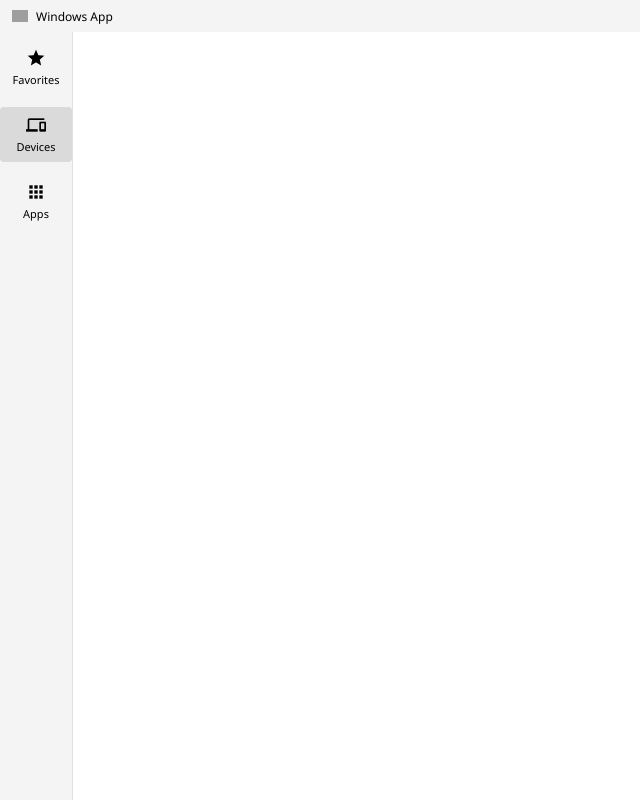
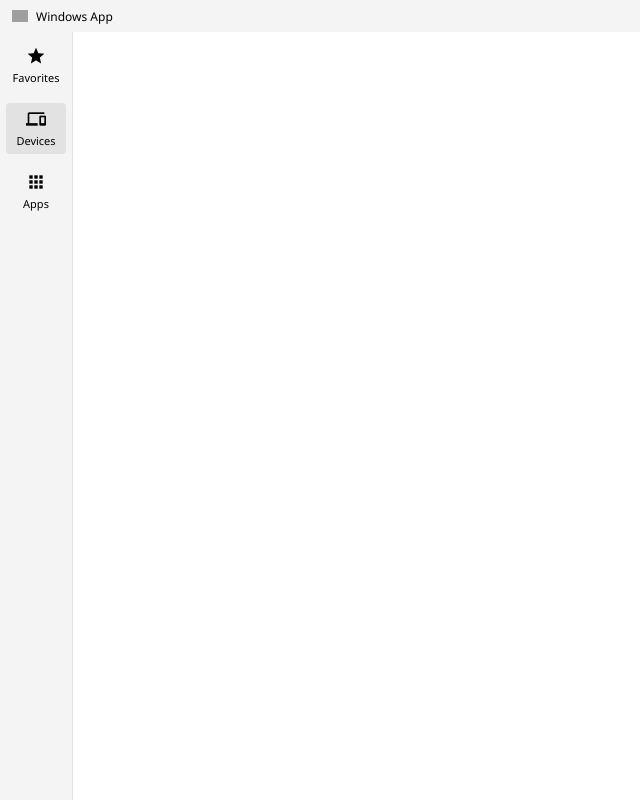
Before and after one commit to PeterLin-WAPP/WAPP-systray, a React app: page / in a window 1280 px wide. Shown: the whole page, without its empty margins (0-640 px from the left). Built offline with nearby package versions, Linux system fonts and the light colour scheme; grey boxes are pictures that could not be loaded.

Commit message:
systray updated shell styling

```diff
--- a/src/renderer/styles.css
+++ b/src/renderer/styles.css
@@ -68,14 +68,14 @@ html, body {
 }
 
 .nav-item {
-  width: 48px;
+  width: calc(100% - 12px);
   height: auto;
   display: flex;
   flex-direction: column;
   align-items: center;
   justify-content: center;
-  margin-bottom: 12px;
-  padding: 8px 0;
+  margin: 0 6px 12px 6px;
+  padding: 6px 0;
   border-radius: 4px;
   color: #000000;
   cursor: pointer;
@@ -96,12 +96,10 @@ html, body {
 
 .nav-item:hover {
   background-color: #e7e7e7;
-  width: 100%;
 }
 
 .nav-item.active {
-  background-color: #dadada;
-  width: 100%;
+  background-color: #e2e2e2;
 }
 
 .main-content {
```
Also changed, not shown: src/main.ts (+4 -4 lines).
